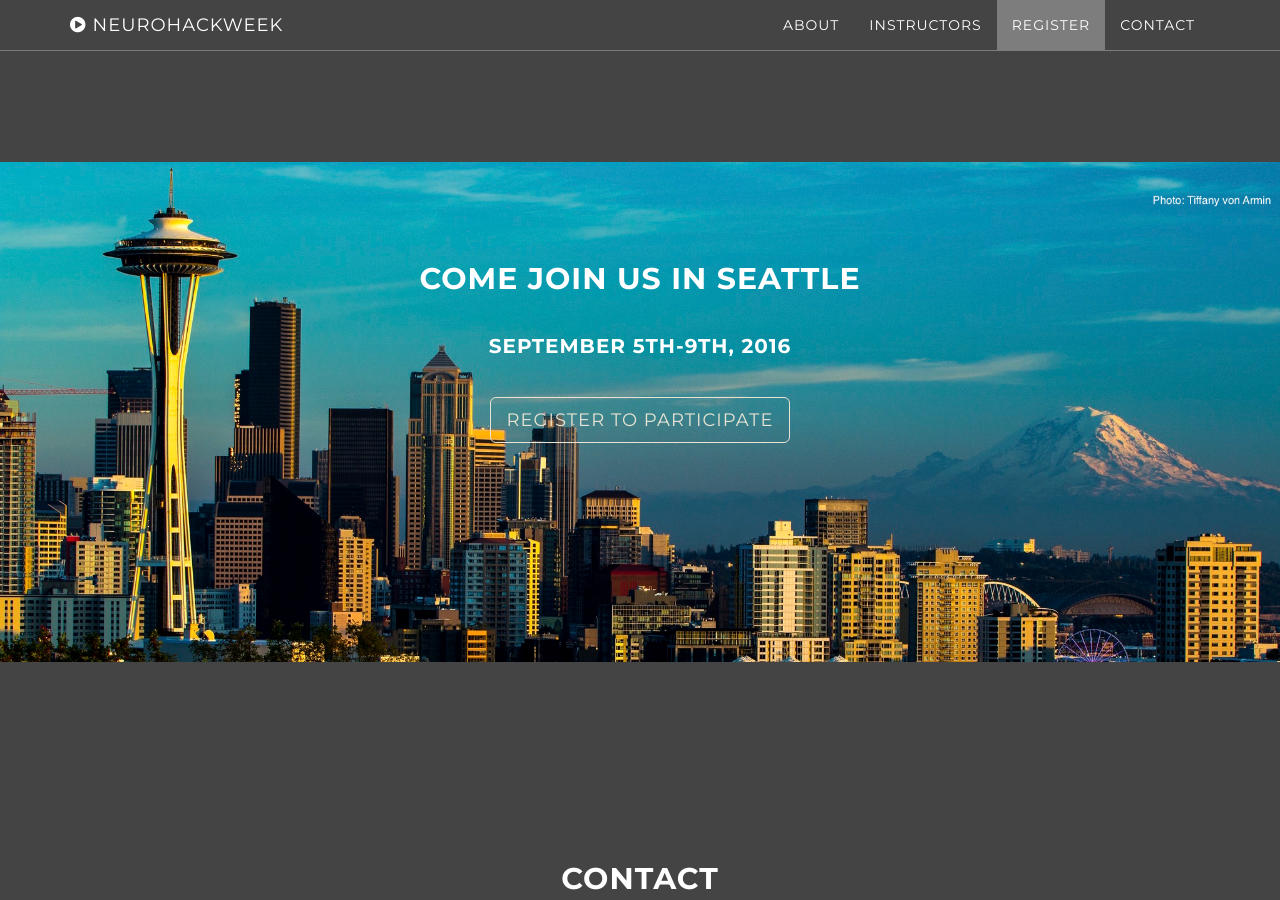
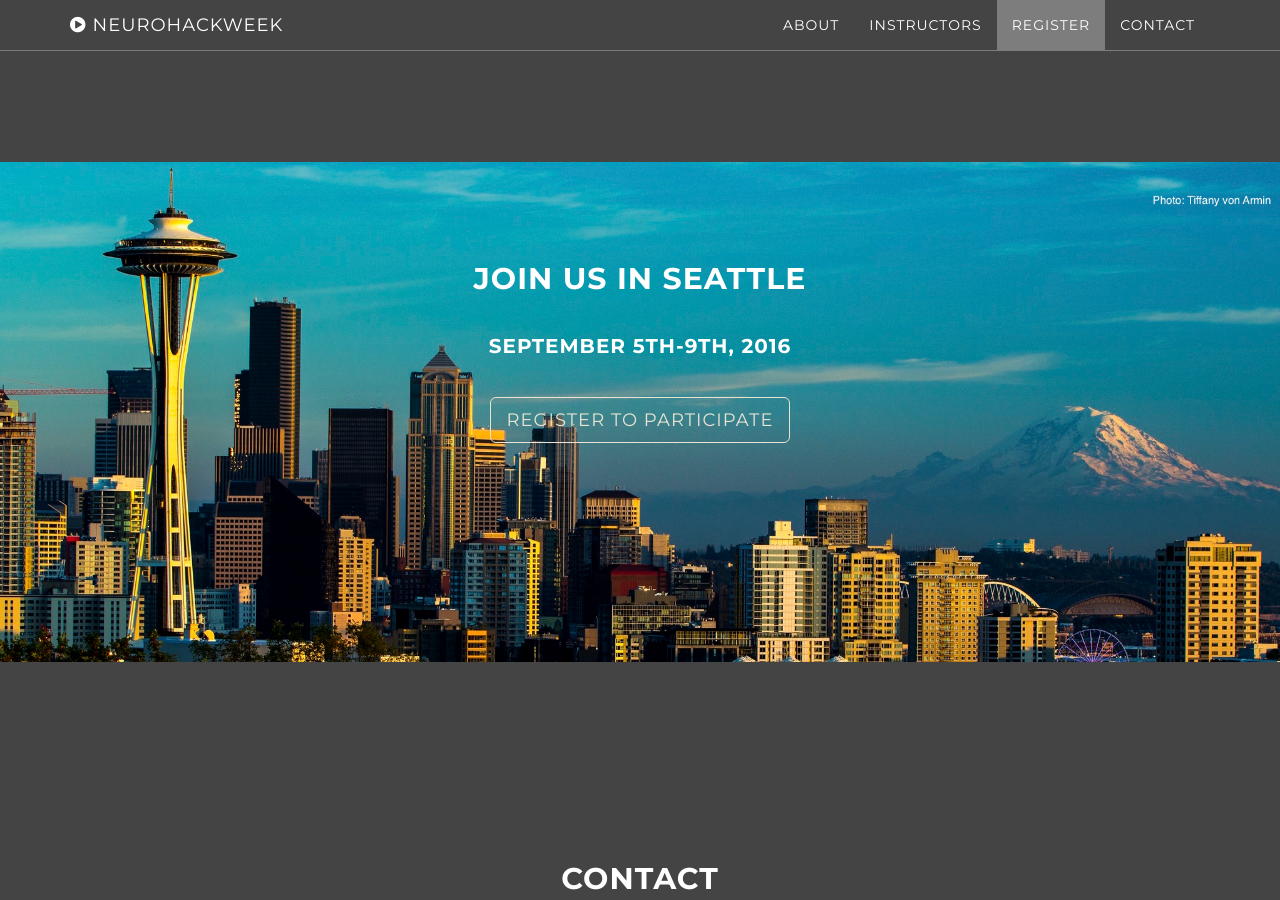
Before and after one commit to neurohackweek/neurohackweek.github.io, a Jekyll site: the page built from index.html, in a window 1280 px wide and 900 px high, scrolled down 2266 px. Built offline with Jekyll 4.4.1, drawn with Linux system fonts in a browser that asks for light colours.

Commit message:
Link to registration form.

```diff
--- a/_includes/download.html
+++ b/_includes/download.html
@@ -3,8 +3,8 @@
         <div class="download-section">
             <div class="container">
                 <div class="col-lg-8 col-lg-offset-2">
-                    <h2>Come join us in Seattle<h2> <p> September 5th-9th, 2016</p>
-                    <a href=http://escience.washington.edu/get-involved/neurohackweek/neurohackweek-registration-form class="btn btn-default btn-lg">Register to participate</a>
+                    <h2>Join us in Seattle<h2> <p> September 5th-9th, 2016</p>
+                    <a href=https://form.jotform.com/60315373537151 class="btn btn-default btn-lg">Register to participate</a>
                 </div>
             </div>
         </div>
```
